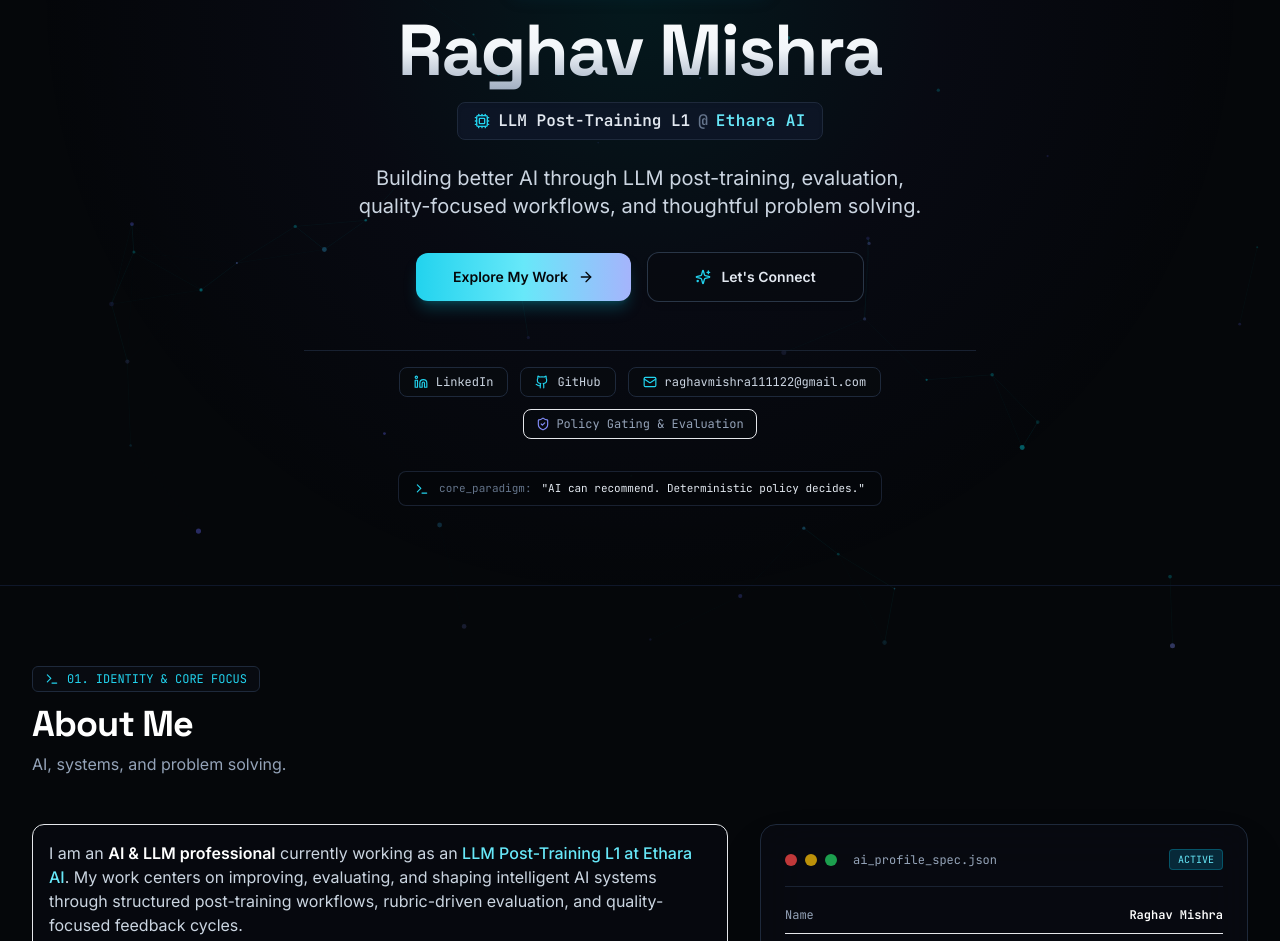
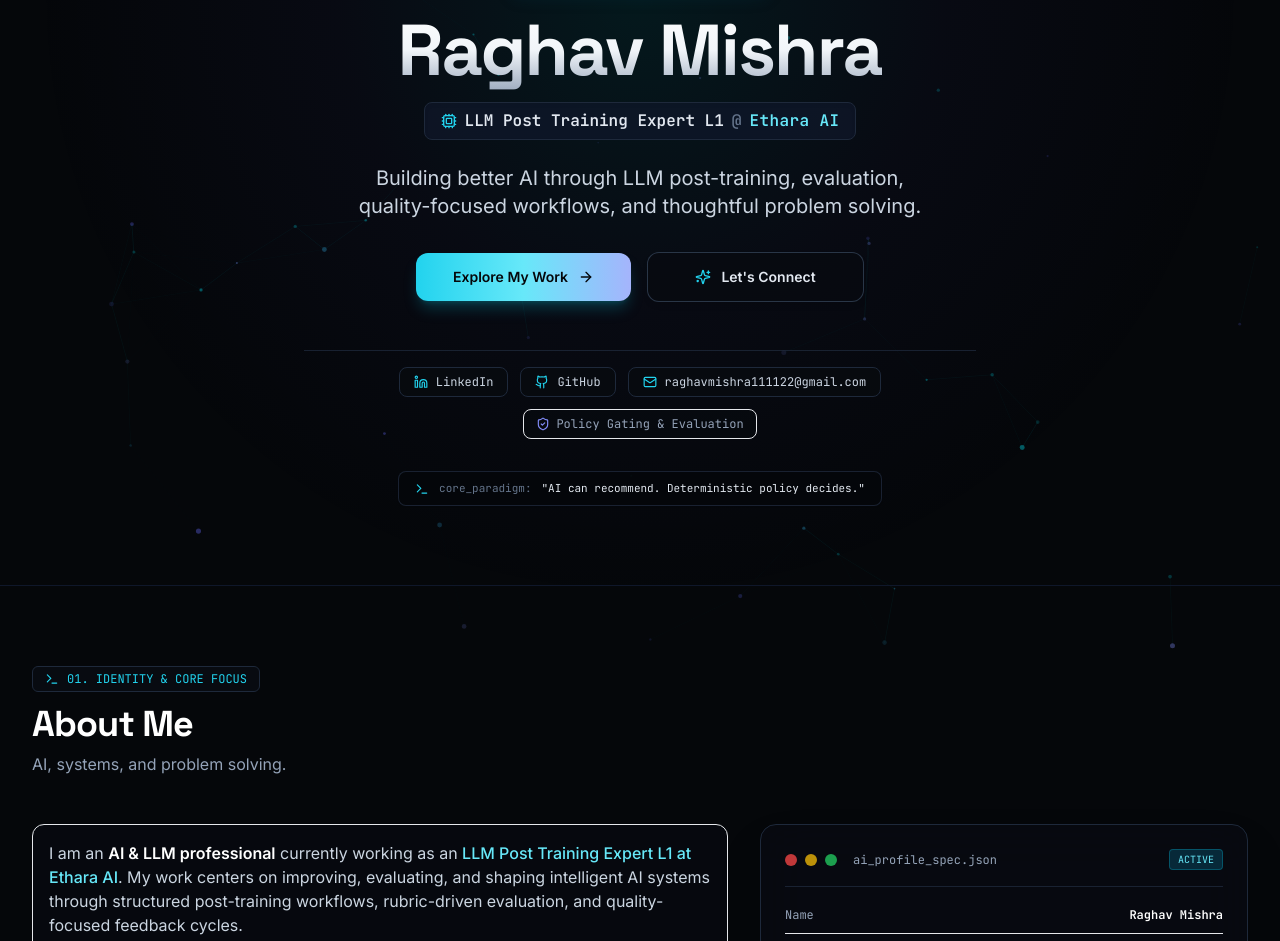
Before and after one commit to raghavmishra111122-spec/portfolio, a React (Vite) app: page / in a window 1280 px wide. Shown: the part 151-1092 px from the top of the page. Built offline with nearby package versions, Linux system fonts and the light colour scheme.

Commit message:
Update role to LLM Post Training Expert L1

```diff
--- a/index.html
+++ b/index.html
@@ -35,7 +35,7 @@
       "@context": "https://schema.org",
       "@type": "Person",
       "name": "Raghav Mishra",
-      "jobTitle": "LLM Post-Training L1",
+      "jobTitle": "LLM Post Training Expert L1",
       "worksFor": {
         "@type": "Organization",
         "name": "Ethara AI"
--- a/src/components/About.tsx
+++ b/src/components/About.tsx
@@ -23,7 +23,7 @@ export const About: React.FC = () => {
         {/* Left Column: Concise Narrative */}
         <div className="lg:col-span-7 space-y-6 text-slate-300 text-sm sm:text-base leading-relaxed">
           <p className="p-4 rounded-xl bg-dark-900/60 border border-slate-850">
-            I am an <strong className="text-white font-semibold">AI &amp; LLM professional</strong> currently working as an <span className="text-cyan-300 font-medium">LLM Post-Training L1 at Ethara AI</span>. My work centers on improving, evaluating, and shaping intelligent AI systems through structured post-training workflows, rubric-driven evaluation, and quality-focused feedback cycles.
+            I am an <strong className="text-white font-semibold">AI &amp; LLM professional</strong> currently working as an <span className="text-cyan-300 font-medium">LLM Post Training Expert L1 at Ethara AI</span>. My work centers on improving, evaluating, and shaping intelligent AI systems through structured post-training workflows, rubric-driven evaluation, and quality-focused feedback cycles.
           </p>
 
           <p>
--- a/src/components/Hero.tsx
+++ b/src/components/Hero.tsx
@@ -37,7 +37,7 @@ export const Hero: React.FC<HeroProps> = ({ onExploreClick, onConnectClick }) =>
         <div className="flex items-center justify-center gap-2 mb-6 flex-wrap">
           <div className="inline-flex items-center gap-2 px-4 py-1.5 rounded-lg bg-slate-900/80 border border-slate-800 text-slate-200 font-mono text-sm sm:text-base font-semibold shadow-inner">
             <Cpu className="w-4 h-4 text-cyan-400" />
-            <span>LLM Post-Training L1</span>
+            <span>LLM Post Training Expert L1</span>
             <span className="text-slate-500">@</span>
             <span className="text-cyan-300 font-bold tracking-wide">Ethara AI</span>
           </div>
--- a/src/data/portfolioData.ts
+++ b/src/data/portfolioData.ts
@@ -3,7 +3,7 @@ import { Project, ExperienceItem, EducationItem, SkillCategory, AIPipelineStep,
 export const PERSONAL_INFO = {
   name: 'Raghav Mishra',
   initials: 'RM',
-  currentRole: 'LLM Post-Training L1',
+  currentRole: 'LLM Post Training Expert L1',
   company: 'Ethara AI',
   statusBadge: 'Currently working in AI / LLM',
   location: 'Kanpur, India',
@@ -21,12 +21,12 @@ export const EXPERIENCES: ExperienceItem[] = [
   {
     id: 'ethara-ai',
     company: 'Ethara AI',
-    role: 'LLM Post-Training L1',
+    role: 'LLM Post Training Expert L1',
     period: 'Current Role',
     status: 'Active',
     isCurrent: true,
     tagline: 'Improving and evaluating intelligent AI systems through structured post-training workflows.',
-    overview: 'Serving as an LLM Post-Training L1 professional at Ethara AI, focusing on AI evaluation, model quality optimization, human feedback alignment, and quality-driven AI workflows.',
+    overview: 'Serving as an LLM Post Training Expert L1 professional at Ethara AI, focusing on AI evaluation, model quality optimization, human feedback alignment, and quality-driven AI workflows.',
     responsibilities: [
       'Engaging in LLM post-training workflows to improve model behavior and alignment.',
       'Performing systematic AI evaluation and response quality benchmarking.',
```
